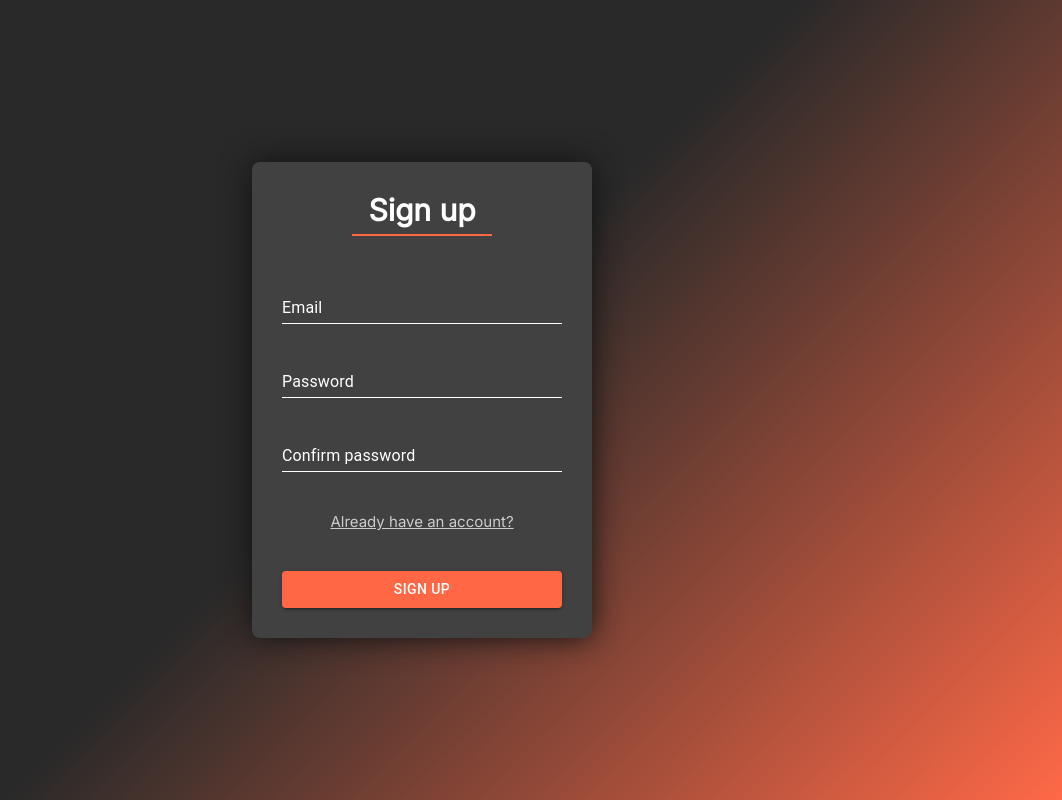
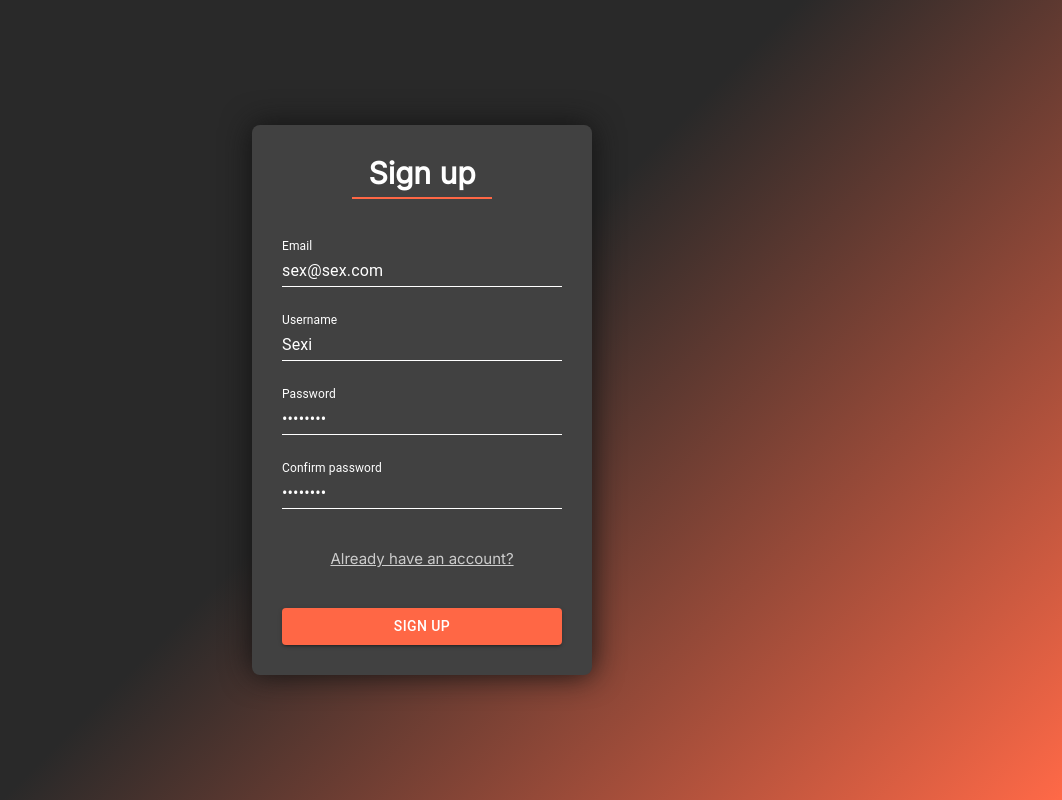
Before and after one commit to wojciechkurzak/praca-dyplomowa, a React (Vite) app: page /register in a window 1280 px wide. Shown: the whole page, without its empty margins (218-1280 px from the left). Built offline with nearby package versions, Linux system fonts and the light colour scheme; no server answers.

Commit message:
Add username to register form

```diff
--- a/src/pages/RegisterPage/RegisterPage.tsx
+++ b/src/pages/RegisterPage/RegisterPage.tsx
@@ -1,6 +1,11 @@
 import { useState } from 'react'
-import { auth } from '../../config/firebase/firebase'
-import { createUserWithEmailAndPassword } from 'firebase/auth'
+import { auth, db } from '../../config/firebase/firebase'
+import { doc, setDoc } from 'firebase/firestore'
+import {
+  UserCredential,
+  createUserWithEmailAndPassword,
+  updateProfile,
+} from 'firebase/auth'
 import { toast } from 'react-toastify'
 import AuthFormButton from '../../components/AuthFormButton/AuthFormButton'
 import AuthFormInput from '../../components/AuthFormInput/AuthFormInput'
@@ -8,20 +13,28 @@ import AuthForm from '../../components/AuthForm/AuthForm'
 import AuthNavigate from '../../components/AuthNavigate/AuthNavigate'
 import AuthFormName from '../../components/AuthFormName/AuthFormName'
 import { toastOptions } from '../../config/toasts/toastOptions'
+import { RegisterErrors } from './RegisterPageTypes'
+import { useAppDispatch } from '../../redux/hooks'
+import { changeUsername } from '../../redux/features/auth-slice/auth-slice'
 
 import '../LoginPage/AuthPage.scss'
 
 const RegisterPage = () => {
-  const [email, setEmail] = useState<string>('')
-  const [password, setPassword] = useState<string>('')
-  const [confirmPassword, setConfirmPassword] = useState<string>('')
-  const [errors, setErrors] = useState({
+  const [email, setEmail] = useState<string>('sex@sex.com')
+  const [username, setUsername] = useState<string>('Sexi')
+  const [password, setPassword] = useState<string>('Test123#')
+  const [confirmPassword, setConfirmPassword] = useState<string>('Test123#')
+  const [errors, setErrors] = useState<RegisterErrors>({
     email: false,
+    username: false,
     password: false,
     confirmPassword: false,
   })
 
+  const dispatch = useAppDispatch()
+
   const emailRegex = /^[\w-.]+@([\w-]+\.)+[\w-]{2,4}$/g
+  const usernameRegex = /^[a-zA-Z0-9_-]{3,16}$/g
   const passwordRegex = /^(?=.*[A-Z])(?=.*\d)(?=.*\W).{8,}$/g
 
   const handleRegister = (event: React.MouseEvent<HTMLElement>) => {
@@ -29,23 +42,39 @@ const RegisterPage = () => {
 
     setErrors({
       email: !email.match(emailRegex),
+      username: !username.match(usernameRegex),
       password: !password.match(passwordRegex),
       confirmPassword: confirmPassword !== password || confirmPassword === '',
     })
 
-    if (!email || !password || !confirmPassword) {
+    if (!email || !username || !password || !confirmPassword) {
       toast.error('Inputs cannot be empty', toastOptions)
       return
     }
 
     const isFormValid =
       email.match(emailRegex) &&
+      username.match(usernameRegex) &&
       password.match(passwordRegex) &&
       confirmPassword === password
 
     if (!isFormValid) return
 
     createUserWithEmailAndPassword(auth, email, password)
+      .then((user: UserCredential) => {
+        updateProfile(user.user, {
+          displayName: username,
+        }).then(() => dispatch(changeUsername(username)))
+      })
+      .then(() =>
+        setDoc(doc(db, 'users', email), {
+          username: username,
+          email: email,
+          imageUrl: null,
+          ownProjects: [],
+          sharedProjects: [],
+        })
+      )
       .then(() => toast.success('Account created', toastOptions))
       .catch(() => {
         toast.error('Something went wrong', toastOptions)
@@ -63,6 +92,13 @@ const RegisterPage = () => {
             value={email}
             onChange={setEmail}
             errorMessage={errors.email ? 'Invalid email' : null}
+          />
+          <AuthFormInput
+            label='Username'
+            type='text'
+            value={username}
+            onChange={setUsername}
+            errorMessage={errors.username ? '3-16 characters' : null}
           />
           <AuthFormInput
             label='Password'
--- /dev/null
+++ b/src/pages/RegisterPage/RegisterPageTypes.ts
@@ -0,0 +1,6 @@
+export type RegisterErrors = {
+  email: boolean
+  username: boolean
+  password: boolean
+  confirmPassword: boolean
+}
--- a/src/redux/features/auth-slice/auth-slice-types.ts
+++ b/src/redux/features/auth-slice/auth-slice-types.ts
@@ -2,7 +2,7 @@
 
 export type AuthState = {
   uid: string | null
-  username: string | null
   email: string | null
+  username: string | null | undefined
   imageUrl: string | null
 }
--- a/src/redux/features/auth-slice/auth-slice.ts
+++ b/src/redux/features/auth-slice/auth-slice.ts
@@ -18,8 +18,11 @@ const authSlice = createSlice({
       state.email = action.payload.email
       state.imageUrl = action.payload.imageUrl
     },
+    changeUsername(state, action: PayloadAction<string>) {
+      state.username = action.payload
+    },
   },
 })
 
-export const { changeAuthState } = authSlice.actions
+export const { changeAuthState, changeUsername } = authSlice.actions
 export default authSlice.reducer
```
